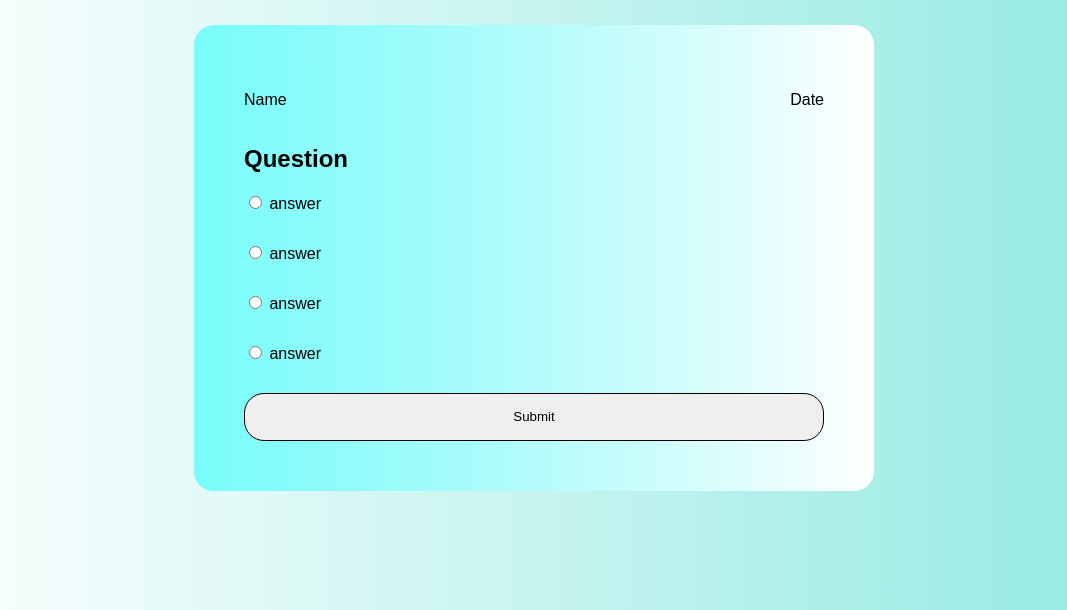
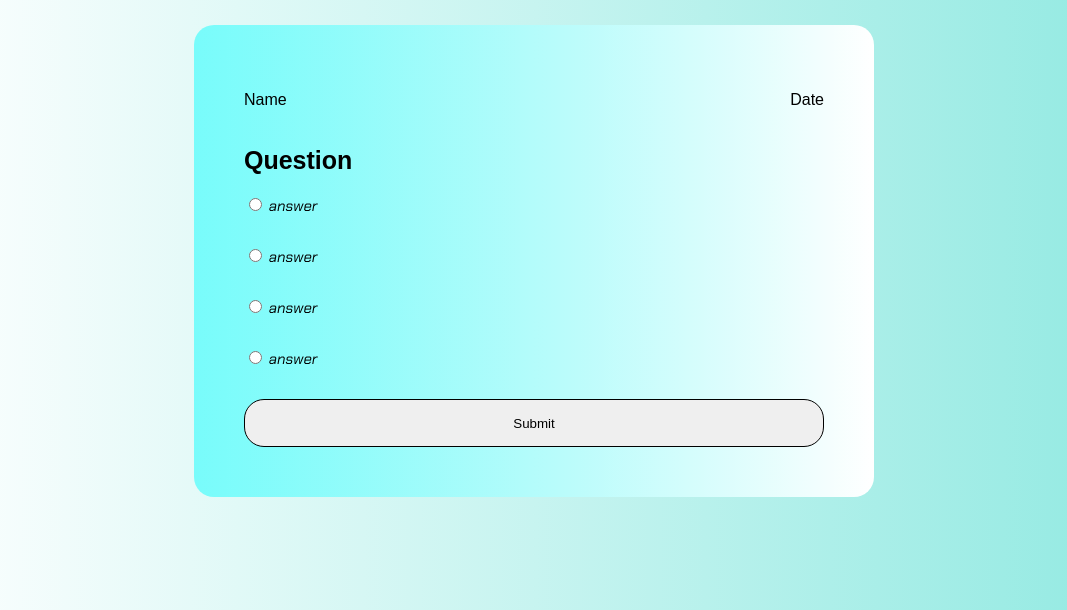
Before and after one commit to DennisMwangi1/Quiz-Board, a plain HTML site: page index.html in a window 1280 px wide. Shown: the part 190-800 px from the top of the page, without its empty margins (106-1173 px from the left). Drawn offline with Linux system fonts and the light colour scheme; a web font is replaced by a local one.

Commit message:
changed the font family of the answer options on the quiz board

```diff
--- a/assets/style.css
+++ b/assets/style.css
@@ -30,9 +30,14 @@
     color: black;
     border-radius: 20px;
 }
+#question{
+    font-size: 25px;
+}
 form>div{
 
     padding-bottom: 30px;
+    font-size: 15px;
+    font-family: 'Chakra Petch', sans-serif;
 }
 #submit{
     width: 100%;
--- a/index.html
+++ b/index.html
@@ -9,7 +9,9 @@
     <link href="https://fonts.googleapis.com/css2?family=Orbitron&display=swap" rel="stylesheet">
     <link rel="preconnect" href="https://fonts.googleapis.com">
     <link href="https://fonts.googleapis.com/css2?family=Truculenta:opsz,wght@12..72,100&display=swap" rel="stylesheet">
+    <link href="https://fonts.googleapis.com/css2?family=Chakra+Petch:ital@1&display=swap" rel="stylesheet">
     <link rel="stylesheet" href="assets/style.css">
+
     <title>Get Quizy</title>
 </head>
 <body>
```
